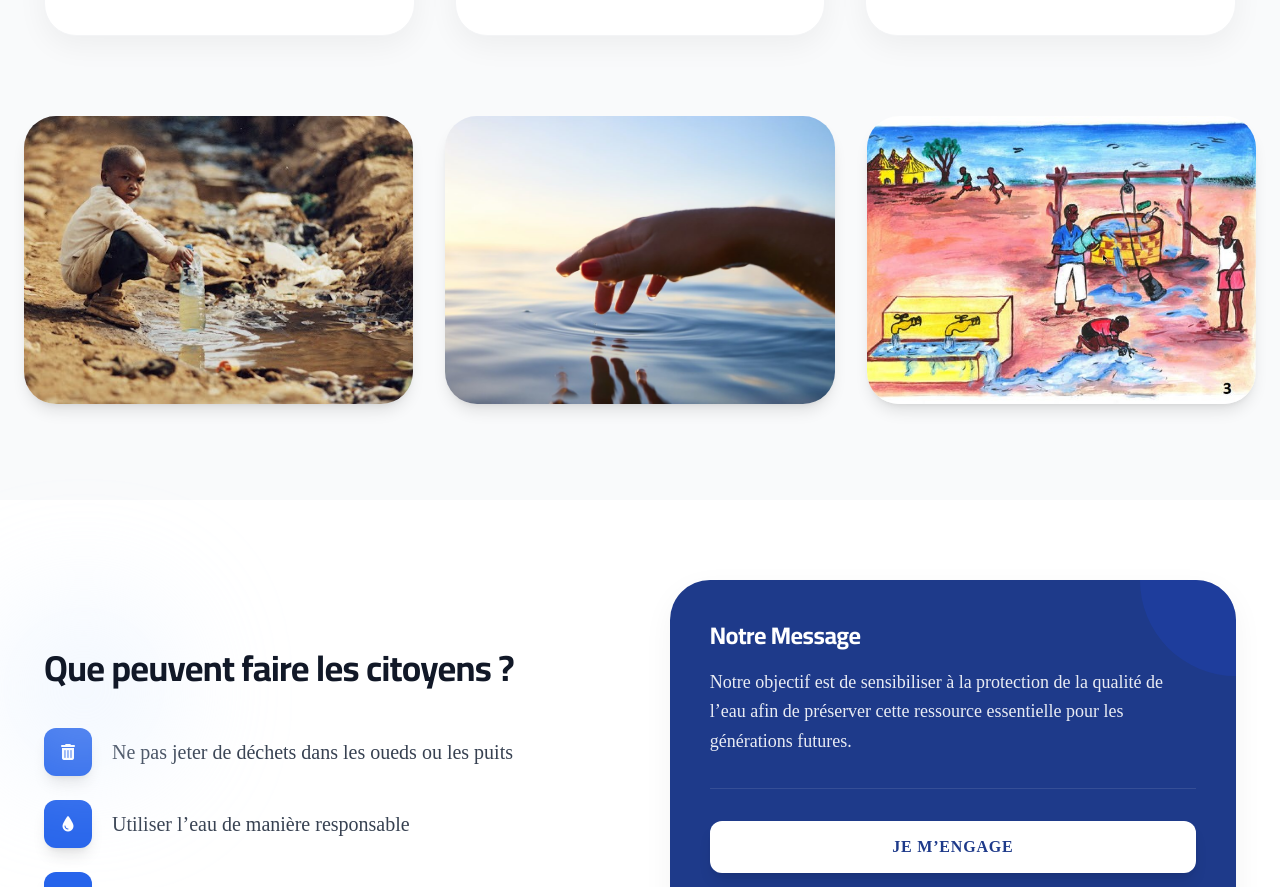
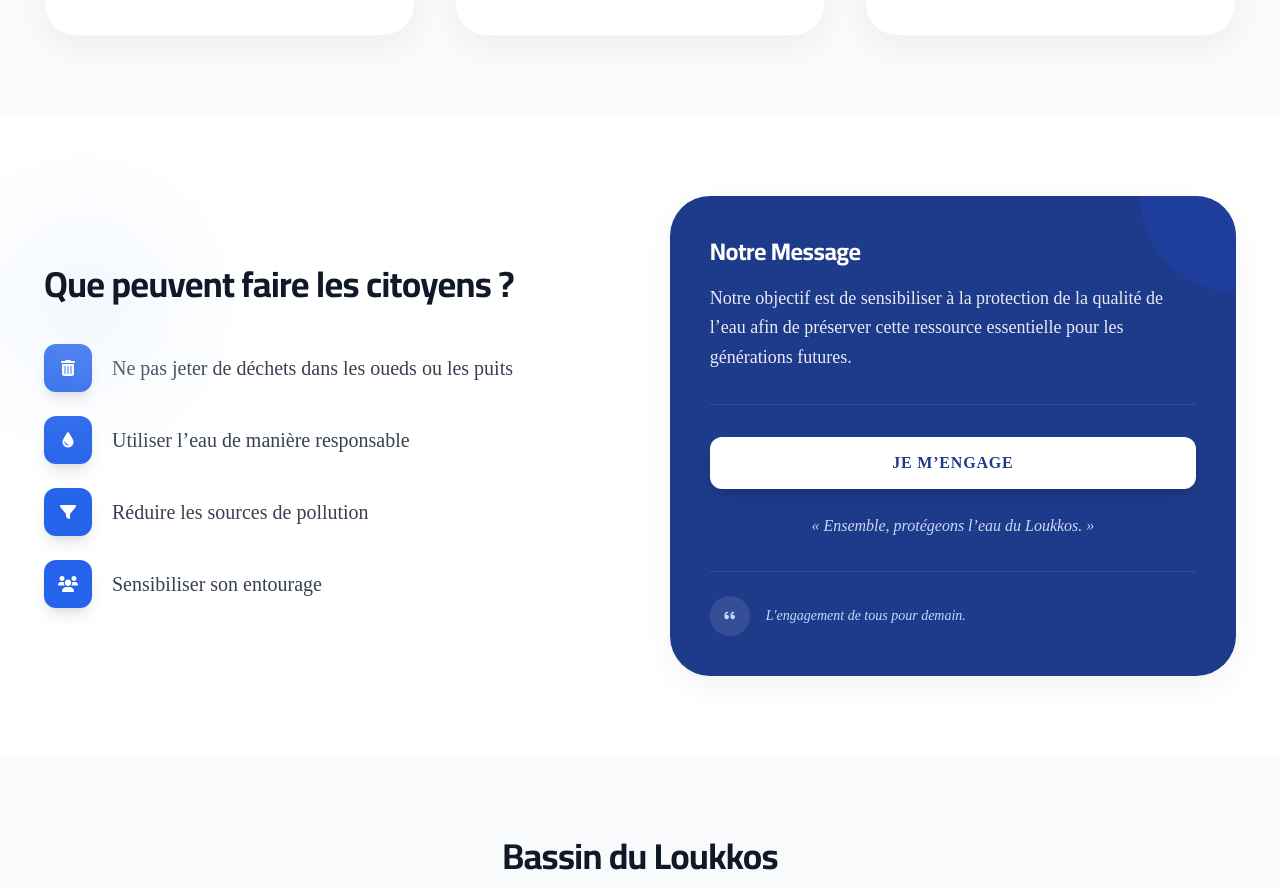
Before and after one commit to salamaXdev/heyamz, a Next.js app: page / in a window 1280 px wide. Shown: the part 4484-5371 px from the top of the page. Built offline with nearby package versions, Linux system fonts and the light colour scheme; a web font is replaced by a local one.

Commit message:
merry plus

```diff
--- a/src/app/page.tsx
+++ b/src/app/page.tsx
@@ -556,28 +556,6 @@ export default function Home() {
         </div>
       </section>
 
-      {/* 6.5 Image Gallery Highlights */}
-      <section className="pb-24 bg-gray-50">
-        <div className="container mx-auto px-6">
-          <div className="grid grid-cols-1 md:grid-cols-3 gap-8">
-            {[
-              { src: '/pic1.jpeg', alt: 'Aperçu Loukkos 1' },
-              { src: '/pic2.jpeg', alt: 'Aperçu Loukkos 2' },
-              { src: '/pic3.jpeg', alt: 'Aperçu Loukkos 3' },
-            ].map((pic, idx) => (
-              <div key={idx} className="relative h-72 rounded-[32px] overflow-hidden shadow-lg group">
-                <Image
-                  src={pic.src}
-                  alt={pic.alt}
-                  fill
-                  className="object-cover group-hover:scale-110 transition-transform duration-700"
-                />
-                <div className="absolute inset-0 bg-gradient-to-t from-black/40 via-transparent to-transparent opacity-0 group-hover:opacity-100 transition-opacity duration-500"></div>
-              </div>
-            ))}
-          </div>
-        </div>
-      </section>
 
       {/* 7. What Can Citizens Do? */}
       <section id="actions" className="section-padding bg-white">
```
